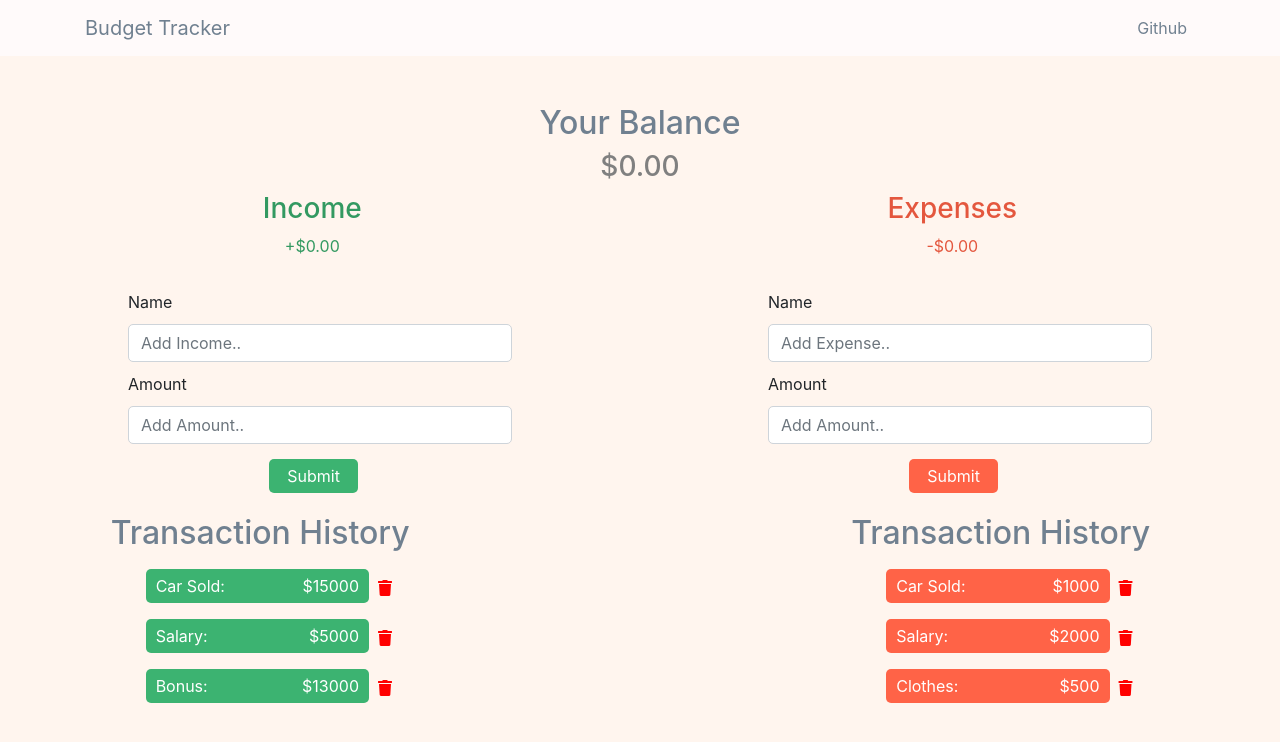
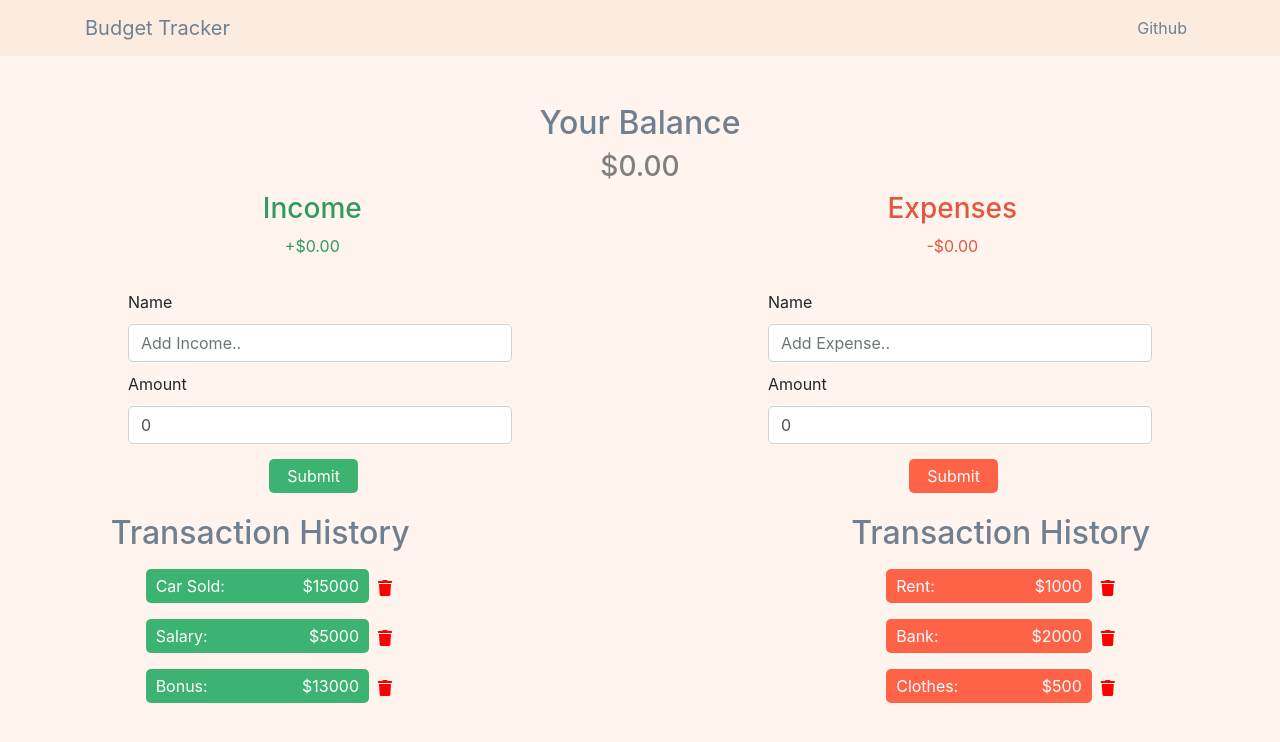
Before and after one commit to smkattoula/MERN-Budget-Tracker, a React (Create React App) app in the folder client/: page / in a window 1280 px wide. Shown: the top 742 px of the page. Built offline with nearby package versions, Linux system fonts and the light colour scheme.

Commit message:
create addIncome and addExpense functions, update the GlobalState and AppReducer, add onChange and onSubmit events to forms

```diff
--- a/client/src/App.css
+++ b/client/src/App.css
@@ -14,15 +14,15 @@ h2 {
 }
 
 .navbar {
-  background-color: snow;
+  background-color: rgb(252, 236, 224);
 }
 
 .navbar-brand:hover {
-  color: rgb(38, 42, 46) !important;
+  color: rgb(90, 98, 107) !important;
 }
 
 .navlink:hover {
-  color: rgb(38, 42, 46) !important;
+  color: rgb(90, 98, 107) !important;
 }
 
 .balance {
--- a/client/src/components/AddTransaction.js
+++ b/client/src/components/AddTransaction.js
@@ -1,10 +1,74 @@
-import React from "react";
+import React, { useState, useContext } from "react";
 import { Form, FormGroup, Label, Input } from "reactstrap";
+import { v4 as uuidv4 } from "uuid";
+import { GlobalContext } from "../context/GlobalState";
 
 const AddTransaction = () => {
+  const { addIncome, addExpense } = useContext(GlobalContext);
+
+  const [income, setIncome] = useState({
+    incomeText: "",
+    incomeAmount: 0,
+  });
+
+  const { incomeText, incomeAmount } = income;
+
+  const onChangeIncome = (e) => {
+    setIncome({ ...income, [e.target.name]: e.target.value });
+
+    console.log(income);
+  };
+
+  const onSubmitIncome = (e) => {
+    e.preventDefault();
+
+    const newIncomeTransaction = {
+      id: uuidv4(),
+      incomeText,
+      incomeAmount: +incomeAmount,
+    };
+
+    addIncome(newIncomeTransaction);
+
+    setIncome({
+      incomeText: "",
+      incomeAmount: 0,
+    });
+  };
+
+  const [expense, setExpense] = useState({
+    expenseText: "",
+    expenseAmount: 0,
+  });
+
+  const { expenseText, expenseAmount } = expense;
+
+  const onChangeExpense = (e) => {
+    setExpense({ ...expense, [e.target.name]: e.target.value });
+
+    console.log(expense);
+  };
+
+  const onSubmitExpense = (e) => {
+    e.preventDefault();
+
+    const newExpenseTransaction = {
+      id: uuidv4(),
+      expenseText,
+      expenseAmount: +expenseAmount,
+    };
+
+    addExpense(newExpenseTransaction);
+
+    setExpense({
+      expenseText: "",
+      expenseAmount: 0,
+    });
+  };
+
   return (
     <div className="form-wrapper">
-      <Form>
+      <Form onSubmit={onSubmitIncome}>
         <FormGroup className="input-group income">
           <Label className="label" for="transactionName">
             Name
@@ -12,8 +76,9 @@ const AddTransaction = () => {
           <Input
             style={{ width: "30%", borderRadius: "5px" }}
             type="text"
-            name="name"
-            id="transactionName"
+            name="incomeText"
+            value={incomeText}
+            onChange={onChangeIncome}
             placeholder="Add Income.."
           />
           <Label className="label" for="transactionAmount">
@@ -22,15 +87,16 @@ const AddTransaction = () => {
           <Input
             style={{ width: "30%", borderRadius: "5px" }}
             type="number"
-            name="amount"
-            id="transactionAmount"
+            name="incomeAmount"
+            value={incomeAmount}
+            onChange={onChangeIncome}
             placeholder="Add Amount.."
           />
           <button className="submit income">Submit</button>
         </FormGroup>
       </Form>
 
-      <Form>
+      <Form onSubmit={onSubmitExpense}>
         <FormGroup className="input-group expense">
           <Label className="label" for="transactionName">
             Name
@@ -38,8 +104,9 @@ const AddTransaction = () => {
           <Input
             style={{ width: "30%", borderRadius: "5px" }}
             type="text"
-            name="name"
-            id="transactionName"
+            name="expenseText"
+            value={expenseText}
+            onChange={onChangeExpense}
             placeholder="Add Expense.."
           />
           <Label className="label" for="transactionAmount">
@@ -48,8 +115,9 @@ const AddTransaction = () => {
           <Input
             style={{ width: "30%", borderRadius: "5px" }}
             type="number"
-            name="amount"
-            id="transactionAmount"
+            name="expenseAmount"
+            value={expenseAmount}
+            onChange={onChangeExpense}
             placeholder="Add Amount.."
           />
           <button className="submit expense">Submit</button>
--- a/client/src/components/ExpenseList.js
+++ b/client/src/components/ExpenseList.js
@@ -1,24 +1,20 @@
 import React, { useContext } from "react";
 import { GlobalContext } from "../context/GlobalState";
+import ExpenseTransaction from "./ExpenseTransaction";
 
 const ExpenseList = () => {
   const { expenseTransactions } = useContext(GlobalContext);
+
+  console.log(expenseTransactions);
   return (
     <div className="transactions transactions-expense">
       <h2>Transaction History</h2>
       <ul className="transaction-list expense">
         {expenseTransactions.map((expenseTransaction) => (
-          <li className="transaction expense">
-            <span className="transaction-text">
-              {expenseTransaction.expenseText}:
-            </span>
-            <span className="transaction-amount">
-              ${expenseTransaction.expenseAmount}
-            </span>
-            <button className="delete-btn">
-              <i className="fas fa-trash"></i>
-            </button>
-          </li>
+          <ExpenseTransaction
+            key={expenseTransaction.id}
+            expenseTransaction={expenseTransaction}
+          />
         ))}
       </ul>
     </div>
--- /dev/null
+++ b/client/src/components/ExpenseTransaction.js
@@ -0,0 +1,19 @@
+import React from "react";
+
+const ExpenseTransaction = ({ expenseTransaction }) => {
+  return (
+    <li className="transaction expense">
+      <span className="transaction-text">
+        {expenseTransaction.expenseText}:
+      </span>
+      <span className="transaction-amount">
+        ${expenseTransaction.expenseAmount}
+      </span>
+      <button className="delete-btn">
+        <i className="fas fa-trash"></i>
+      </button>
+    </li>
+  );
+};
+
+export default ExpenseTransaction;
--- a/client/src/components/IncomeList.js
+++ b/client/src/components/IncomeList.js
@@ -1,5 +1,6 @@
 import React, { useContext } from "react";
 import { GlobalContext } from "../context/GlobalState";
+import IncomeTransaction from "./IncomeTransaction";
 
 const IncomeList = () => {
   const { incomeTransactions } = useContext(GlobalContext);
@@ -10,17 +11,10 @@ const IncomeList = () => {
       <h2 className="transaction-history">Transaction History</h2>
       <ul className="transaction-list income">
         {incomeTransactions.map((incomeTransaction) => (
-          <li className="transaction income">
-            <span className="transaction-text">
-              {incomeTransaction.incomeText}:
-            </span>
-            <span className="transaction-amount">
-              ${incomeTransaction.incomeAmount}
-            </span>
-            <button className="delete-btn">
-              <i className="fas fa-trash"></i>
-            </button>
-          </li>
+          <IncomeTransaction
+            key={incomeTransaction.id}
+            incomeTransaction={incomeTransaction}
+          />
         ))}
       </ul>
     </div>
--- /dev/null
+++ b/client/src/components/IncomeTransaction.js
@@ -0,0 +1,17 @@
+import React from "react";
+
+const IncomeTransaction = ({ incomeTransaction }) => {
+  return (
+    <li className="transaction income">
+      <span className="transaction-text">{incomeTransaction.incomeText}:</span>
+      <span className="transaction-amount">
+        ${incomeTransaction.incomeAmount}
+      </span>
+      <button className="delete-btn">
+        <i className="fas fa-trash"></i>
+      </button>
+    </li>
+  );
+};
+
+export default IncomeTransaction;
--- a/client/src/context/AppReducer.js
+++ b/client/src/context/AppReducer.js
@@ -1,5 +1,15 @@
 export default (state, action) => {
   switch (action.type) {
+    case "ADD_INCOME":
+      return {
+        ...state,
+        incomeTransactions: [action.payload, ...state.incomeTransactions],
+      };
+    case "ADD_EXPENSE":
+      return {
+        ...state,
+        expenseTransactions: [action.payload, ...state.expenseTransactions],
+      };
     default:
       return state;
   }
--- a/client/src/context/GlobalState.js
+++ b/client/src/context/GlobalState.js
@@ -8,8 +8,8 @@ const initialState = {
     { id: 3, incomeText: "Bonus", incomeAmount: 13000 },
   ],
   expenseTransactions: [
-    { id: 4, expenseText: "Car Sold", expenseAmount: 1000 },
-    { id: 5, expenseText: "Salary", expenseAmount: 2000 },
+    { id: 4, expenseText: "Rent", expenseAmount: 1000 },
+    { id: 5, expenseText: "Bank", expenseAmount: 2000 },
     { id: 6, expenseText: "Clothes", expenseAmount: 500 },
   ],
 };
@@ -19,11 +19,26 @@ export const GlobalContext = createContext(initialState);
 export const GlobalContextProvider = ({ children }) => {
   const [state, dispatch] = useReducer(AppReducer, initialState);
 
+  const addIncome = (incomeTransaction) => {
+    dispatch({
+      type: "ADD_INCOME",
+      payload: incomeTransaction,
+    });
+  };
+
+  const addExpense = (expenseTransaction) => {
+    dispatch({
+      type: "ADD_EXPENSE",
+      payload: expenseTransaction,
+    });
+  };
   return (
     <GlobalContext.Provider
       value={{
         incomeTransactions: state.incomeTransactions,
         expenseTransactions: state.expenseTransactions,
+        addIncome,
+        addExpense,
       }}
     >
       {children}
--- a/package.json
+++ b/package.json
@@ -20,7 +20,8 @@
     "cors": "^2.8.5",
     "express": "^4.17.1",
     "jsonwebtoken": "^8.5.1",
-    "mongoose": "^5.10.2"
+    "mongoose": "^5.10.2",
+    "uuid": "^8.3.0"
   },
   "devDependencies": {
     "nodemon": "^2.0.4"
```
Also changed, not shown: 1 other file (tests, documents, lock files or other folders).
